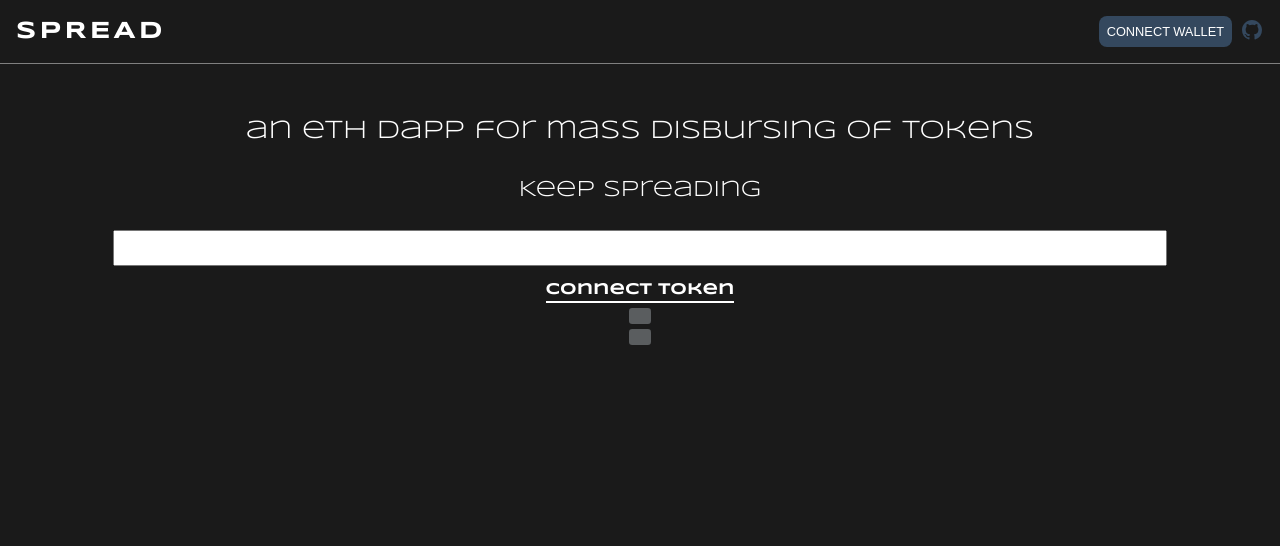
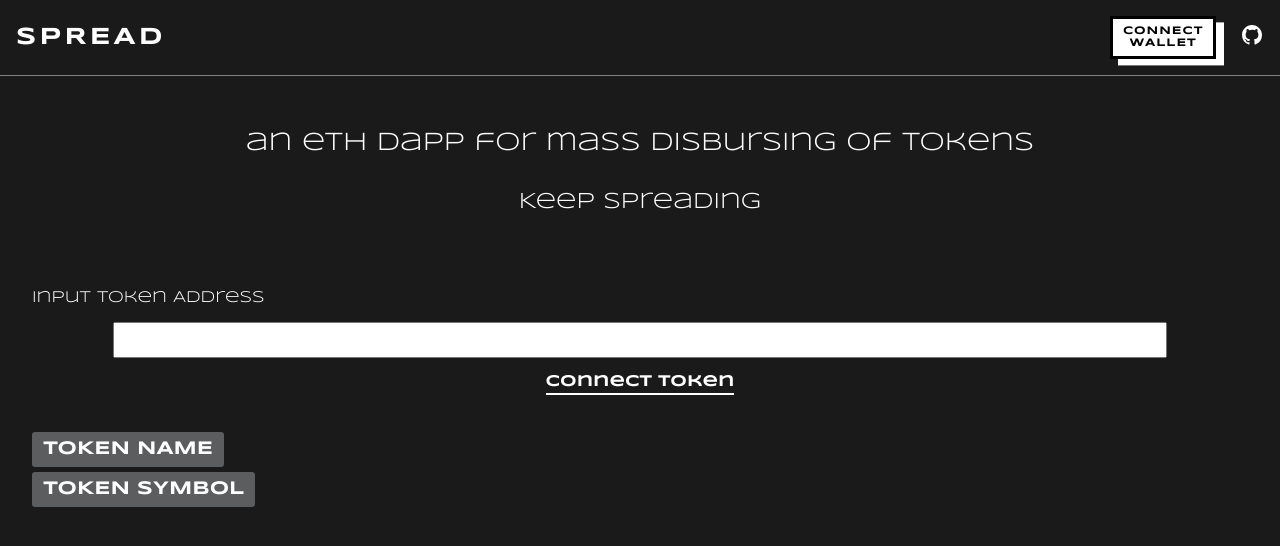
Before and after one commit to adedotxn/spread, a React (Create React App) app: page / in a window 1280 px wide. Shown: the top 546 px of the page. Built offline with nearby package versions, Linux system fonts and the light colour scheme.

Commit message:
feat : styling progress

```diff
--- a/src/App.css
+++ b/src/App.css
@@ -33,14 +33,17 @@ header {
 }
 .App .inputs {
   display: grid;
-  place-items: center;
+  /* place-items: center; */
+  margin-top:6rem;
+  padding:0 2rem;
 }
 .App .inputs form {
   display: grid;
-  place-items: center;
 }
 
 .App .inputs form input {
+  margin:0 auto;
+  margin-top:1rem;
   width:80vw;
   font-size: 1.3rem;;
   padding:.3rem .8rem;
@@ -48,18 +51,21 @@ header {
 }
 
 .App .inputs form button {
+  margin:0 auto;
   margin-top:1rem;
   border: 0px solid;
   color: white;
   font-size: 1rem;
   font-weight: 700;
+  width:fit-content;
   font-family: 'Syncopate', sans-serif;
   background-color: rgb(26, 26, 26);
   padding-bottom: .2rem;;
   border-bottom: 2px solid #ffff;
 }
 .App .inputs div {
-  text-align: center;
+  display: grid;
+  margin-top:2rem;
 }
 .App .inputs div h3 {
   margin-top:.3rem;
@@ -68,3 +74,36 @@ header {
   border-radius: .2rem;;
   background-color: rgba(240, 248, 255, 0.301);
 }
+
+.upload {
+  padding:1rem 2rem;
+  margin-top: 3rem;;
+}
+
+.file-input {
+  border: 2px solid white;
+  font-size: 1.2rem;
+  padding:.3rem;
+  border-radius: .3rem;
+  margin-top:.5rem;
+}
+
+.transfer-btn {
+  margin:0 auto;
+  font-family: 'Syncopate', sans-serif;
+  background-color: white;
+  color: black;
+  margin-top:1rem;
+  font-weight: 700;
+  font-size: 1.1rem;
+  padding: .3rem .5rem;
+  transition: all .15s linear 0s;
+  display: inline-block;
+  letter-spacing: 1px;
+  text-decoration: none;
+  border: 3px solid black;
+  box-shadow: 0.5rem .4rem 0 white;
+  cursor: pointer;
+  position:relative;
+  margin-right: 2rem;
+}
--- a/src/App.js
+++ b/src/App.js
@@ -66,7 +66,7 @@ function App() {
         header: false,
         skipEmptyLines: true,
         complete: function(results) {
-          console.log(results.data)
+          console.log("CSV RESULTS : ",results.data)
           setArgs(results.data);
       }})
       toast.success(".csv File Uploaded", {
@@ -169,11 +169,14 @@ function App() {
   }
 
   const handleSubmit = async (e) => {
+
     e.preventDefault();
     const data = new FormData(e.target);
     const provider = new ethers.providers.Web3Provider(window.ethereum);
     const signer = await provider.getSigner();
-
+    if(data.get("token") === '') {
+      return toast.error("Invalid/No Token Address")
+    } else {
       const spread = new ethers.Contract(address, abi.abi, signer);
     const tokenAddress = await spread.getToken(data.get("token"));
 
@@ -181,11 +184,16 @@ function App() {
     console.log("with data", data.get("token"))
     setAddToken(true)
 
+
+    }
+
+
   }
 
   useEffect(() => {
     if(addToken) {
       getTokenDetails()
+      toast.success("Token Found")
     }
   }, [addToken])
 
@@ -222,26 +230,34 @@ function App() {
 
       <div className='inputs'>
         <form  onSubmit={handleSubmit}>
+          <label> Input Token Address</label>
           <input type="text" name="token" value={ERC20Address}  onChange = {e => setERC20Address(e.target.value)} />
           <button type="submit">Connect Token</button>
         </form>
 
+        {addToken ?
           <div>
             <h3>{tokenName}</h3>
             <h3>{tokenSymbol}</h3>
           </div>
+          :
+          <div>
+            <h3>TOKEN NAME</h3>
+            <h3>TOKEN SYMBOL</h3>
+          </div>
+        }
+      </div>
 
-
-        {/* <form>
+      <div className='upload' >
+      { addToken &&
+        <form>
+          <label htmlFor="upload"> Upload .csv/.xlsx file</label>
           <input type="file" name="upload" className="file-input" id="file"
           onChange={readUploadFile}
-          />
-          <label>Upload your spreasheet by clicking here</label>
-          <button className="transfer-btn">Send</button>
-        </form> */}
-
-
-
+          /><br/>
+          <button className="button transfer-btn"> START SPREAD </button>
+        </form>
+      }
       </div>
 
     </div>
--- a/src/components/connect-btn.jsx
+++ b/src/components/connect-btn.jsx
@@ -5,7 +5,7 @@ import {truncate} from '../utils/utils'
 function ConnectBtn({connected, currentAccount, connectWallet}) {
   return (
     <>
-        {connected ? <button> {truncate(currentAccount)} </button>  : <button onClick={connectWallet} >CONNECT WALLET</button>}
+        {connected ? <button> {truncate(currentAccount)} </button>  : <button onClick={connectWallet} >CONNECT<br/> WALLET</button>}
     </>
   )
 }
--- a/src/components/header.jsx
+++ b/src/components/header.jsx
@@ -1,7 +1,6 @@
 import React from 'react'
 import styles from '../styles/header.module.css'
 import github from '../images/github-fill.svg'
-import {truncate} from '../utils/utils'
 import ConnectBtn from './connect-btn'
 
 function Header({connectWallet, connected, currentAccount}) {
@@ -11,7 +10,11 @@ function Header({connectWallet, connected, currentAccount}) {
 
         <nav>
             <ul>
-                <li> <ConnectBtn connectWallet = {connectWallet} connected ={connected} currentAccount = {currentAccount} /> </li>
+                 {connected ?
+                    <li className={styles.connected}> <ConnectBtn connectWallet = {connectWallet} connected ={connected} currentAccount = {currentAccount} /> </li>
+                     :
+                    <li className={styles.connect}> <ConnectBtn connectWallet = {connectWallet} connected ={connected} currentAccount = {currentAccount} /> </li>
+                  }
                 <li> <img src={github} alt="github" /> </li>
             </ul>
         </nav>
--- a/src/styles/header.module.css
+++ b/src/styles/header.module.css
@@ -16,14 +16,62 @@
     list-style-type: none;
     display: flex;
     align-items: center;
+    justify-content: center;
+}
+.connect button, .connected button {
+    margin-right:1.5rem;
+}
+.connect button, .connected button {
+    font-size: .7rem;;
+    padding:.4rem .6rem;
+    transition: all .15s linear 0s;
+    display: inline-block;
+    background-color: white;
+    font-family: 'Syncopate', sans-serif;
+    text-transform: uppercase;
+    color: black;
+    font-weight: 700;
+    letter-spacing: 1px;
+    text-decoration: none;
+    border: 3px solid black;
+    box-shadow: 0.5rem .4rem 0 white;
+    cursor: pointer;
+    position:relative;
+}
+/* .connected button{
+    padding:.5rem .5rem ;
+    margin-right: 2rem;
+
+
+} */
+
+.connect button:hover {
+    top: 3px;
+    left: -3px;
+    box-shadow: 0.3rem .25rem 0 white;
 }
 
-.header ul li button {
-    border: 0px solid;
-    background-color: #34485E;
-    border-radius: .5rem;;
-    padding:.5rem .5rem;
-    font-size: .8rem;;
-    color: white;
-    margin-right:.5rem;
-}
+.connect button:hover::after {
+    top: 1px;
+    left: -2px;
+    width: 4px;
+    height: 4px;
+  }
+
+.connect button:hover::before {
+    bottom: -2px;
+    right: 1px;
+    width: 4px;
+    height: 4px;
+  }
+
+  .connect button:active {
+    top: 6px;
+    left: -6px;
+    box-shadow: none;
+  }
+  .connected button {
+    top: 3px;
+    left: -3px;
+    box-shadow: 0.1rem .1rem 0 white;
+  }
```
Also changed, not shown: src/images/github-fill.svg. Lines whose indentation alone changed are shown as unchanged.
